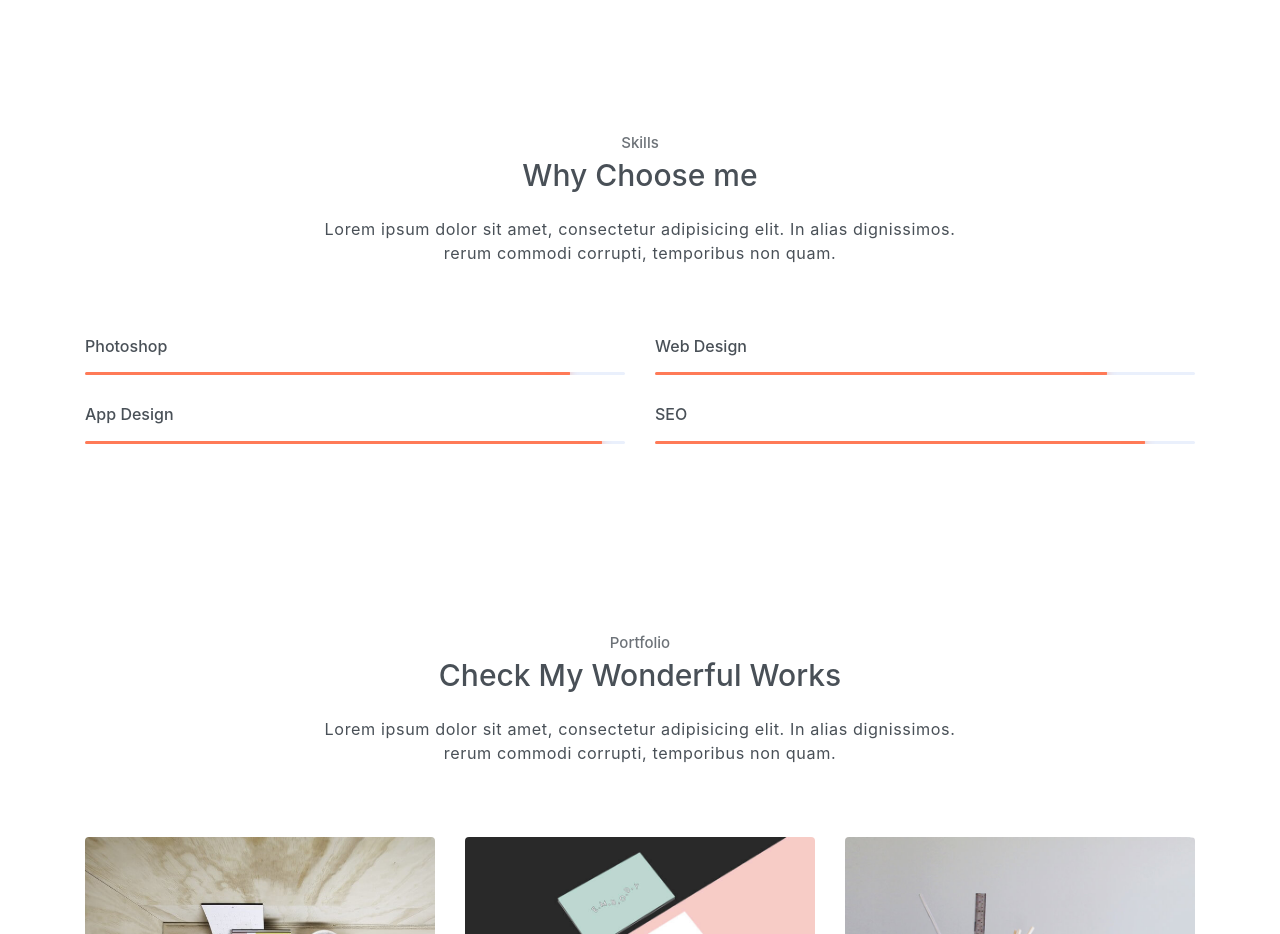
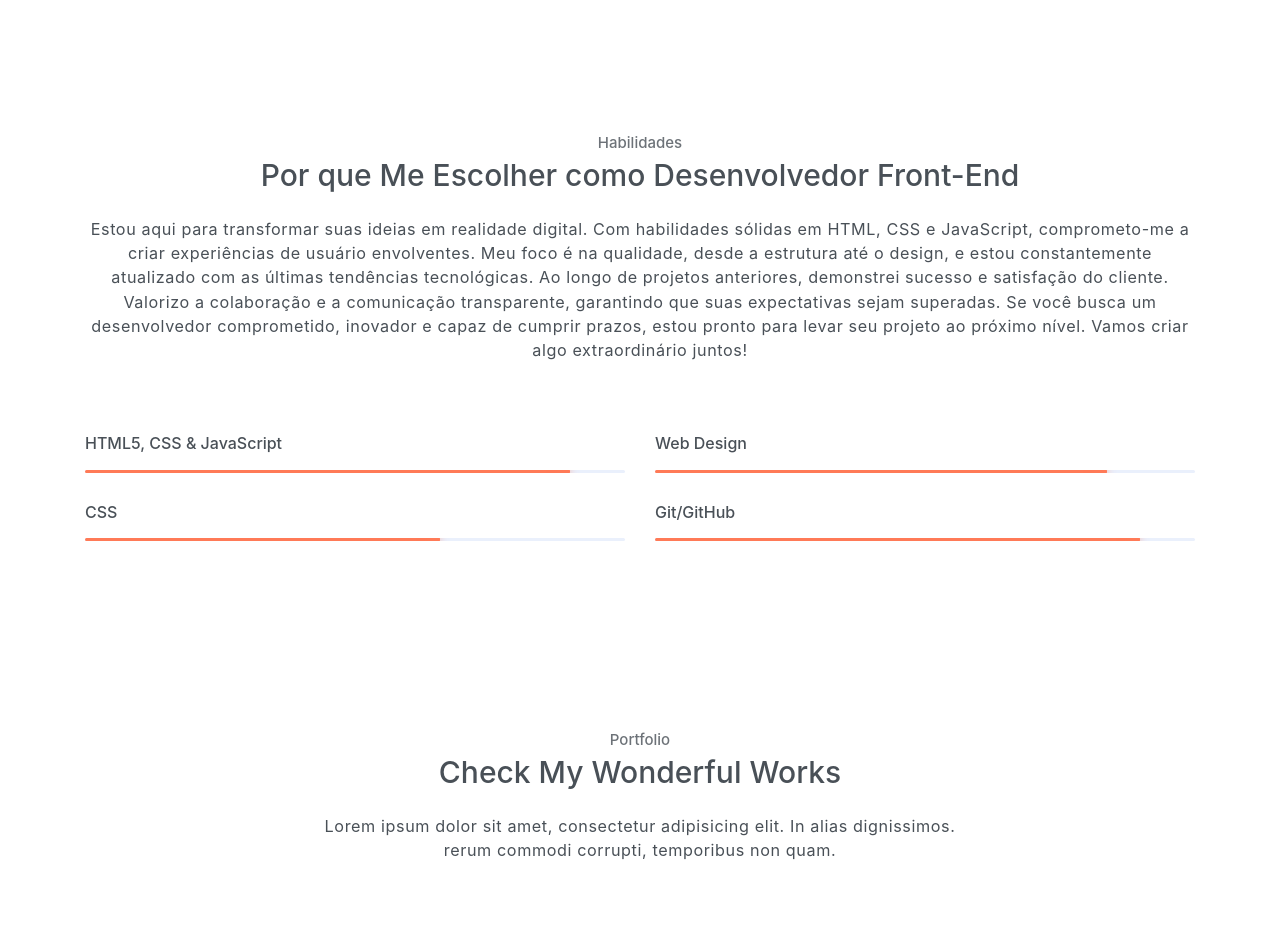
Before and after one commit to Robisongui/Robisongui.github.io, a plain HTML site: page index.html in a window 1280 px wide. Shown: the part 1860-2794 px from the top of the page. Drawn offline with Linux system fonts and the light colour scheme.

Commit message:
Add files via upload

```diff
--- a/index.html
+++ b/index.html
@@ -67,7 +67,7 @@
                 <div class="socials mt-4">
                     <a class="social-item" href="javascript:void(0)"><i class="ti-facebook"></i></a>
                     <a class="social-item" href="mailto:robison.g.a.teixeira@gmail.com?subject=robison.g.a.teixeira@gmail.com&body=robison.g.a.teixeira@gmail.com"><i class="ti-google"></i></a>
-                    <a class="social-item" href="javascript:void(0)"><i class="ti-github"></i></a>
+                    <a class="social-item" href="https://github.com/Robisongui"><i class="ti-github"></i></a>
                     <a class="social-item" href="javascript:void(0)"><i class="ti-twitter"></i></a>
                 </div>
             </div>
@@ -147,13 +147,13 @@
     <!-- Skills section -->
     <section class="section">
         <div class="container text-center">
-            <h6 class="subtitle">Skills</h6>
-            <h6 class="section-title mb-4">Why Choose me</h6>
-            <p class="mb-5 pb-4">Lorem ipsum dolor sit amet, consectetur adipisicing elit. In alias dignissimos. <br> rerum commodi corrupti, temporibus non quam.</p>
+            <h6 class="subtitle">Habilidades</h6>
+            <h6 class="section-title mb-4">Por que Me Escolher como Desenvolvedor Front-End</h6>
+            <p class="mb-5 pb-4">Estou aqui para transformar suas ideias em realidade digital. Com habilidades sólidas em HTML, CSS e JavaScript, comprometo-me a criar experiências de usuário envolventes. Meu foco é na qualidade, desde a estrutura até o design, e estou constantemente atualizado com as últimas tendências tecnológicas. Ao longo de projetos anteriores, demonstrei sucesso e satisfação do cliente. Valorizo a colaboração e a comunicação transparente, garantindo que suas expectativas sejam superadas. Se você busca um desenvolvedor comprometido, inovador e capaz de cumprir prazos, estou pronto para levar seu projeto ao próximo nível. Vamos criar algo extraordinário juntos!</p>
 
             <div class="row text-left">
                 <div class="col-sm-6">
-                    <h6 class="mb-3">Photoshop</h6>
+                    <h6 class="mb-3">HTML5, CSS & JavaScript</h6>
                     <div class="progress">
                         <div class="progress-bar bg-primary" role="progressbar" style="width: 89%;" aria-valuenow="25" aria-valuemin="0" aria-valuemax="100"><span>89%</span></div>
                     </div>
@@ -165,16 +165,17 @@
                     </div>
                 </div>
                 <div class="col-sm-6">
-                    <h6 class="mb-3">App Design</h6>
+                    <h6 class="mb-3">CSS</h6>
                     <div class="progress">
-                        <div class="progress-bar bg-primary" role="progressbar" style="width: 95%;" aria-valuenow="25" aria-valuemin="0" aria-valuemax="100"><span>95%</span></div>
+                        <div class="progress-bar bg-primary" role="progressbar" style="width: 65%;" aria-valuenow="25" aria-valuemin="0" aria-valuemax="100"><span>95%</span></div>
                     </div>
                 </div>
                 <div class="col-sm-6">
-                    <h6 class="mb-3">SEO</h6>
+                    <h6 class="mb-3">Git/GitHub</h6>
                     <div class="progress">
-                        <div class="progress-bar bg-primary" role="progressbar" style="width: 90%;" aria-valuenow="25" aria-valuemin="0" aria-valuemax="100"><span>90%</span></div>
+                        <div class="progress-bar bg-primary" role="progressbar" style="width: 89%;" aria-valuenow="25" aria-valuemin="0" aria-valuemax="100"><span>90%</span></div>
                     </div>
+
                 </div>
             </div>
         </div>
```
